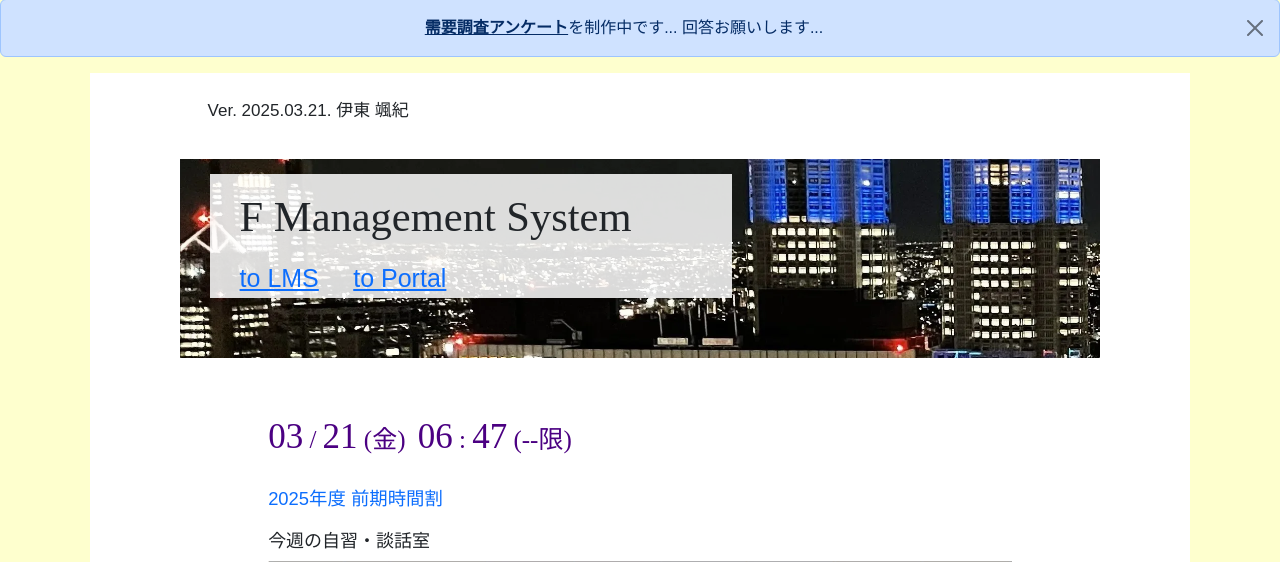
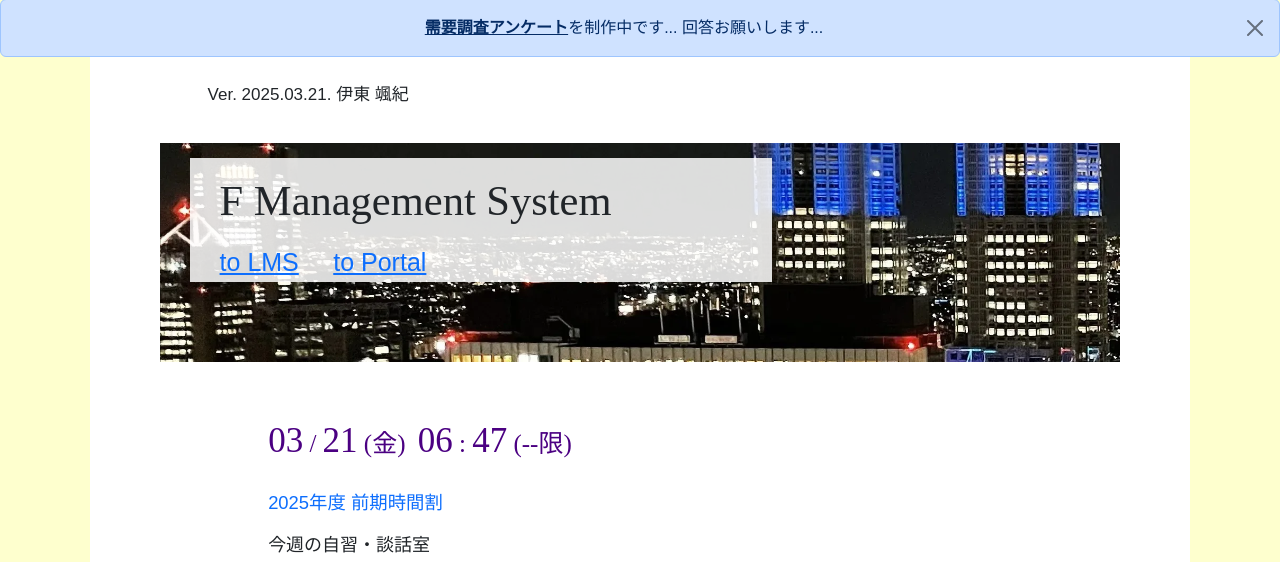
Before and after one commit to Phi110/f-management-system, a PHP site: page / in a window 1280 px wide. Shown: the part 56-618 px from the top of the page. Run offline with PHP 8.4, Linux system fonts and the light colour scheme; some libraries are stand-ins or nearby versions; some web fonts are replaced.

Commit message:
Add files via upload

```diff
--- a/css/fms.css
+++ b/css/fms.css
@@ -95,6 +95,9 @@ table {
   position: fixed;
   padding-left: 15%;
 }
+.alert {
+    margin-bottom: 0;
+}
 .emphasize {
     font-size: 140%;
 }
@@ -129,15 +132,15 @@ table {
     position: relative;
     display: inline-block;
     margin-top: 15px;
-    margin-bottom: 60px;
+    margin-bottom: 80px;
     margin-left: 30px;
-    margin-right: 40px;
+    margin-right: 0px;
 }
 .text {
     padding-top: 17.5px;
     padding-bottom: 10px;
     padding-left: 30px;
-    padding-right: 100px;
+    padding-right: 160px;
     position: relative;
     z-index: 2;
 }
@@ -148,7 +151,7 @@ table {
     z-index: 2;
 }
 .title {
-    padding: 0 90px;
+    padding: 0 70px;
     background-color: white;
 }
 .carousel {
```
